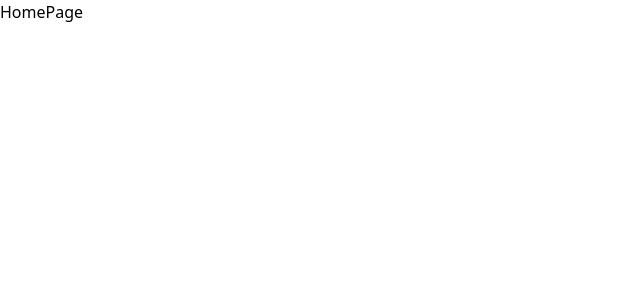
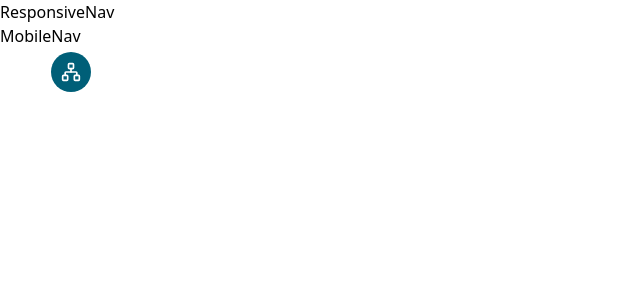
Before and after one commit to stephenisaac9292/careerbase, a Next.js app: page / in a window 1280 px wide. Shown: the top 300 px of the page, without its empty margins (0-640 px from the left). Built offline with nearby package versions, Linux system fonts and the light colour scheme.

Commit message:
NavbarInit

```diff
--- a/app/layout.tsx
+++ b/app/layout.tsx
@@ -1,20 +1,15 @@
 import type { Metadata } from "next";
-import { Geist, Geist_Mono } from "next/font/google";
+import { Roboto } from "next/font/google";
 import "./globals.css";
+import ResponsiveNav from "@/components/Home/Navbar/ResponsiveNav";
 
-
-const geistSans = Geist({
-  variable: "--font-geist-sans",
-  subsets: ["latin"],
-});
-
-const geistMono = Geist_Mono({
-  variable: "--font-geist-mono",
+const font = Roboto({
+  weight: ["100", "200", "300", "400", "500", "600", "700", "800", "900"],
   subsets: ["latin"],
 });
 
 export const metadata: Metadata = {
-  title: "Career Base",
+  title: "Career Base | It All Begins Here",
   description: "Generated by create Altraa Tech",
 };
 
@@ -26,9 +21,9 @@ export default function RootLayout({
   return (
     <html lang="en">
       <body
-        className={`${geistSans.variable} ${geistMono.variable} antialiased`}
+        className={`${font.className}antialiased`}
       >
-
+        <ResponsiveNav/>
         {children}
       </body>
     </html>
--- a/app/page.tsx
+++ b/app/page.tsx
@@ -1,8 +1,11 @@
+import Home from '@/components/Home/Home'
 import React from 'react'
 
 const HomePage = () => {
   return (
-    <div className=''>HomePage</div>
+    <>
+     {/* <Home/> */}
+    </>
   )
 }
 
--- a/app/test/page.tsx
+++ /dev/null
@@ -1,13 +0,0 @@
-import React from 'react'
-
-const test = () => {
-  return (
-        <div className=" flex flex-col items-center justify-center h-32 bg-gray-300">
-            <div className="bg-red-400">Box 1</div>
-            <div className="bg-blue-400">Box 2</div>
-        </div>
-
-  )
-}
-
-export default test;
--- a/app/test2/page.tsx
+++ /dev/null
@@ -1,27 +0,0 @@
-import React from 'react'
-
-const test2 = () => {
-  return (
-    <div className="p-4">
-        <div className="grid grid-cols-1 sm:grid-cols-2 lg:grid-cols-3 gap-6">
-            <div className="bg-white shadow-md rounded-xl p-6">
-            <h2 className="text-lg font-bold mb-2">Card 1</h2>
-            <p className="text-gray-600">This is the first card.</p>
-            </div>
-
-            <div className="bg-white shadow-lg rounded-xl p-6">
-            <h2 className="text-lg font-bold mb-2">Card 2</h2>
-            <p className="text-gray-600">This is the second card.</p>
-            </div>
-
-            <div className="bg-white shadow-md rounded-xl p-6">
-            <h2 className="text-lg font-bold mb-2">Card 3</h2>
-            <p className="text-gray-600">This is the third card.</p>
-            </div>
-        </div>
-</div>
-
-  )
-}
-
-export default test2
--- /dev/null
+++ b/components/Home/Home.tsx
@@ -0,0 +1,9 @@
+import React from 'react'
+
+const Home = () => {
+  return (
+    <div className='overflow-hidden'>Home</div>
+  )
+}
+
+export default Home
--- /dev/null
+++ b/components/Home/Navbar/MobileNav.tsx
@@ -0,0 +1,9 @@
+import React from 'react'
+
+const MobileNav = () => {
+  return (
+    <div>MobileNav</div>
+  )
+}
+
+export default MobileNav
--- /dev/null
+++ b/components/Home/Navbar/Nav.tsx
@@ -0,0 +1,22 @@
+import React from 'react'
+import { LuNetwork } from 'react-icons/lu'
+
+const Nav = () => {
+  return (
+    <div className='transition-all durations-200 h-[12vh] z-[10000] fixed w-full'>
+        <div className="flex items-center h-full justify-between w-[92%] mx-auto">
+            <div className="flex items-center sm: space-x-20">
+            {/* Logo */}
+                <div className="flex items-center space-x-2">
+                    <div className="flex flex-col w-10 h-10 bg-cyan-800 rounded-full items-center justify-center">
+                        <LuNetwork className='w-5 h-5 text-white'/>
+                    </div>
+                </div>
+            </div>
+            {/* Nav Links*/}
+        </div>
+    </div>
+  )
+}
+
+export default Nav
--- /dev/null
+++ b/components/Home/Navbar/ResponsiveNav.tsx
@@ -0,0 +1,15 @@
+import React from 'react'
+import Nav from './Nav'
+import MobileNav from './MobileNav'
+
+const ResponsiveNav = () => {
+  return (
+    <>
+    <div>ResponsiveNav</div>
+        <Nav/>
+        <MobileNav/>
+    </>
+  )
+}
+
+export default ResponsiveNav
--- a/components/Navbar/Navbar.tsx
+++ /dev/null
@@ -1,18 +0,0 @@
-import React from 'react'
-
-const Navbar = () => {
-  return (
-    <div className='trasition-all duration-200 h-[12vh] z-[1000] mx-auto w-full'>
-        <div className='flex items-center h-full justify-between w-[92%] mx-auto'>
-            <div className='flex items-center sm:space-x-20'>
-                {/* LOGO */}
-
-                {/* NAVLINKS */}
-
-            </div>
-        </div>
-    </div>
-  )
-}
-
-export default Navbar
--- a/package.json
+++ b/package.json
@@ -9,7 +9,7 @@
     "lint": "next lint"
   },
   "dependencies": {
-    "next": "15.3.4",
+    "next": "^15.4.2",
     "react": "^19.0.0",
     "react-dom": "^19.0.0",
     "react-icons": "^5.5.0"
```
Also changed, not shown: components/Navbar/MobileNavbar.tsx (deleted), components/Navbar/ResposiveNavbar.tsx (deleted), 1 other file (tests, documents, lock files or other folders).
